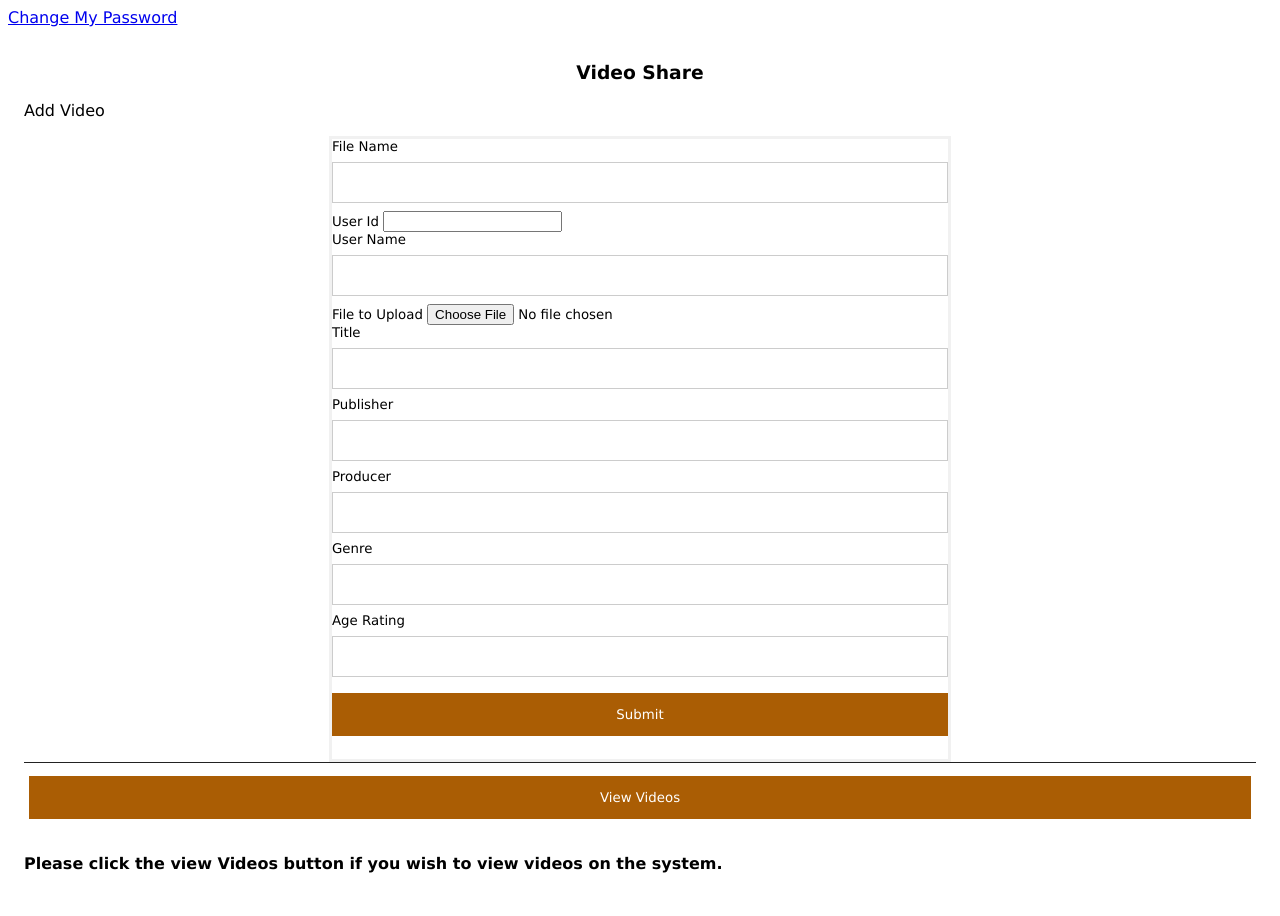
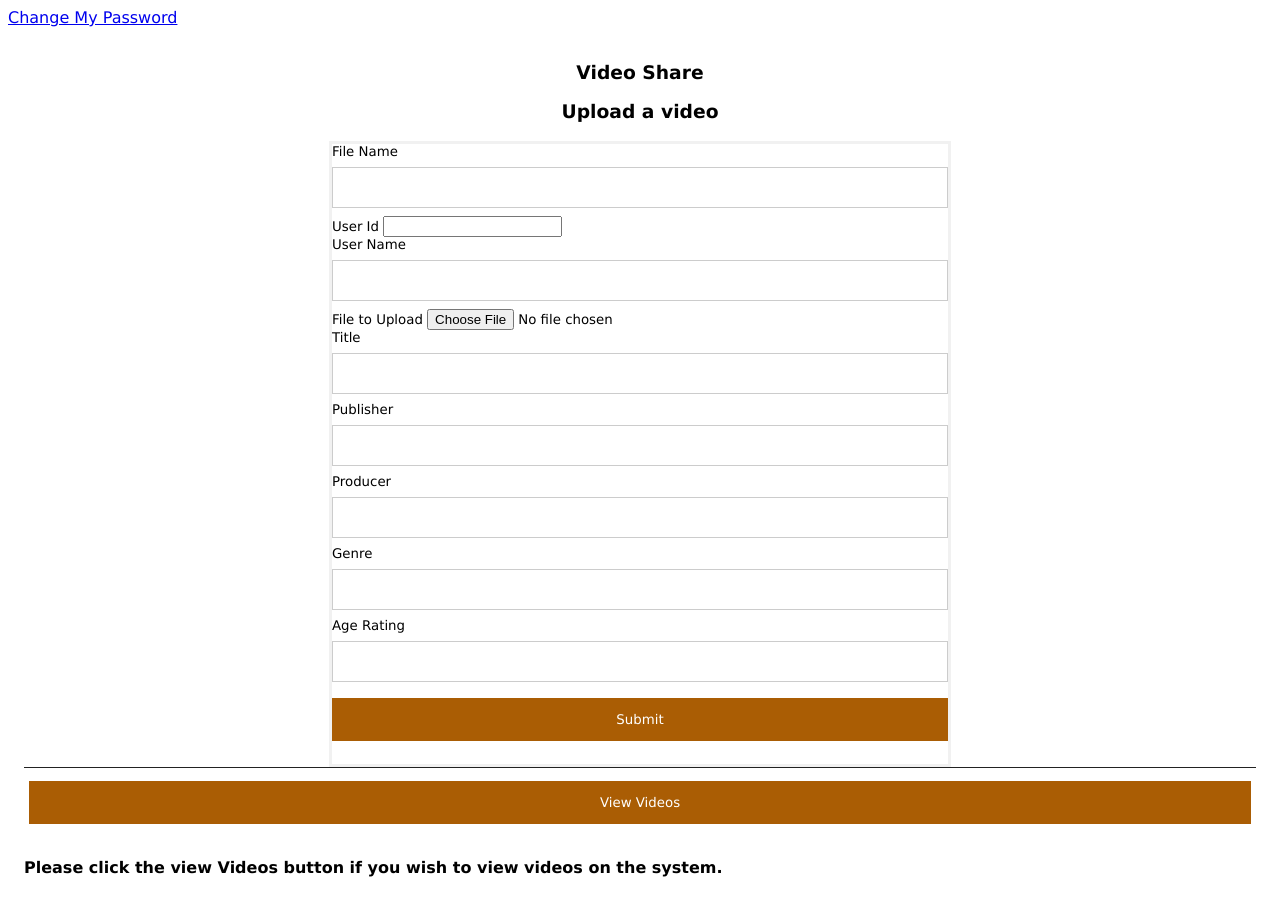
Before and after one commit to Clairemckeown98/cloud-static-web-app, a website: page src/video.html in a window 1280 px wide. Drawn offline with nearby package versions, Linux system fonts and the light colour scheme; no server answers.

Commit message:
NameChange

```diff
--- a/src/video.html
+++ b/src/video.html
@@ -38,7 +38,9 @@
         <div class="row align-items-start">
             <div class="col-2"  ></div>
             <div class="col-8" id="FullVideoForm" style="text-align: left;border-bottom:1px solid #222222;">
-              <p>Add Video</p>
+              <div class="col-8" style="text-align: center;">
+                <h3>Upload a video</h3>
+              </div>
               <form style="font-size: 10pt;" id="newAssetForm">
                 <div class="mb-3">
                   <label for="FileName" class="form-label">File Name</label>
```
Also changed, not shown: src/index.html (+1 -1 lines).
